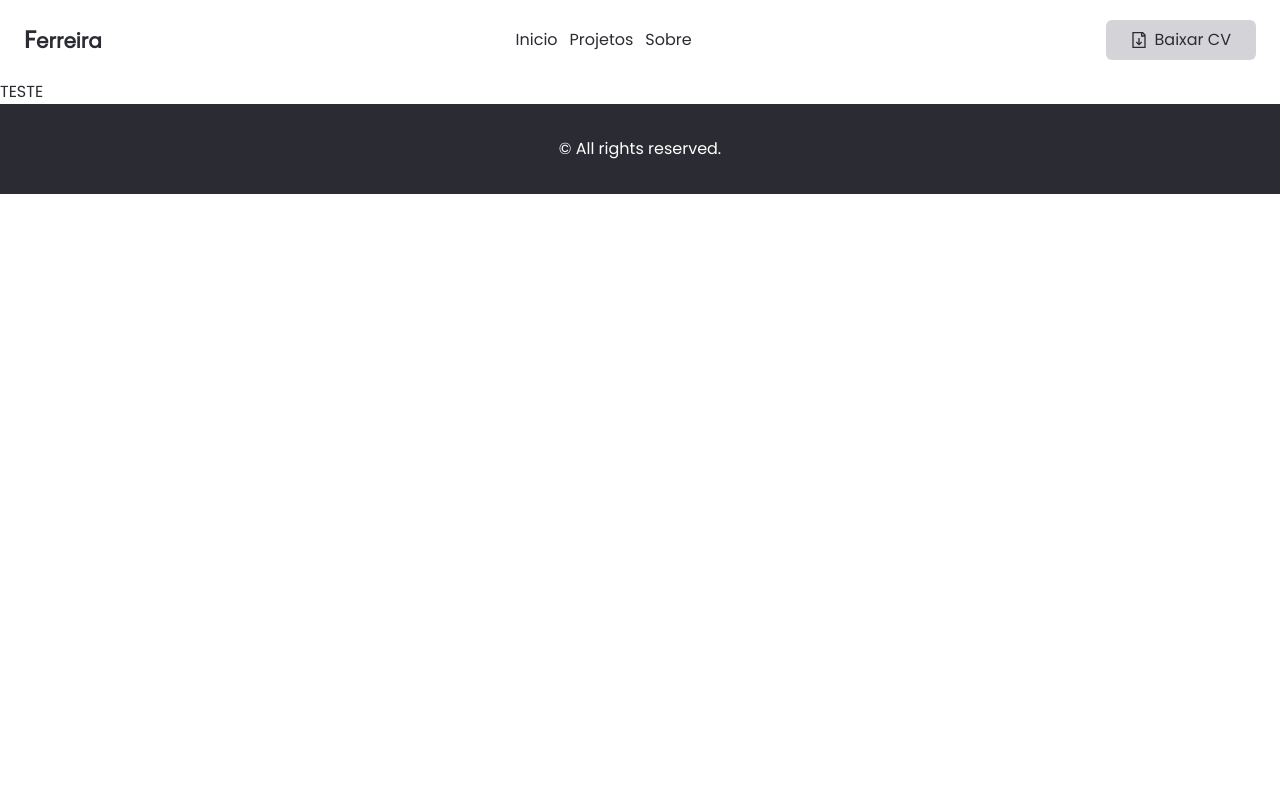
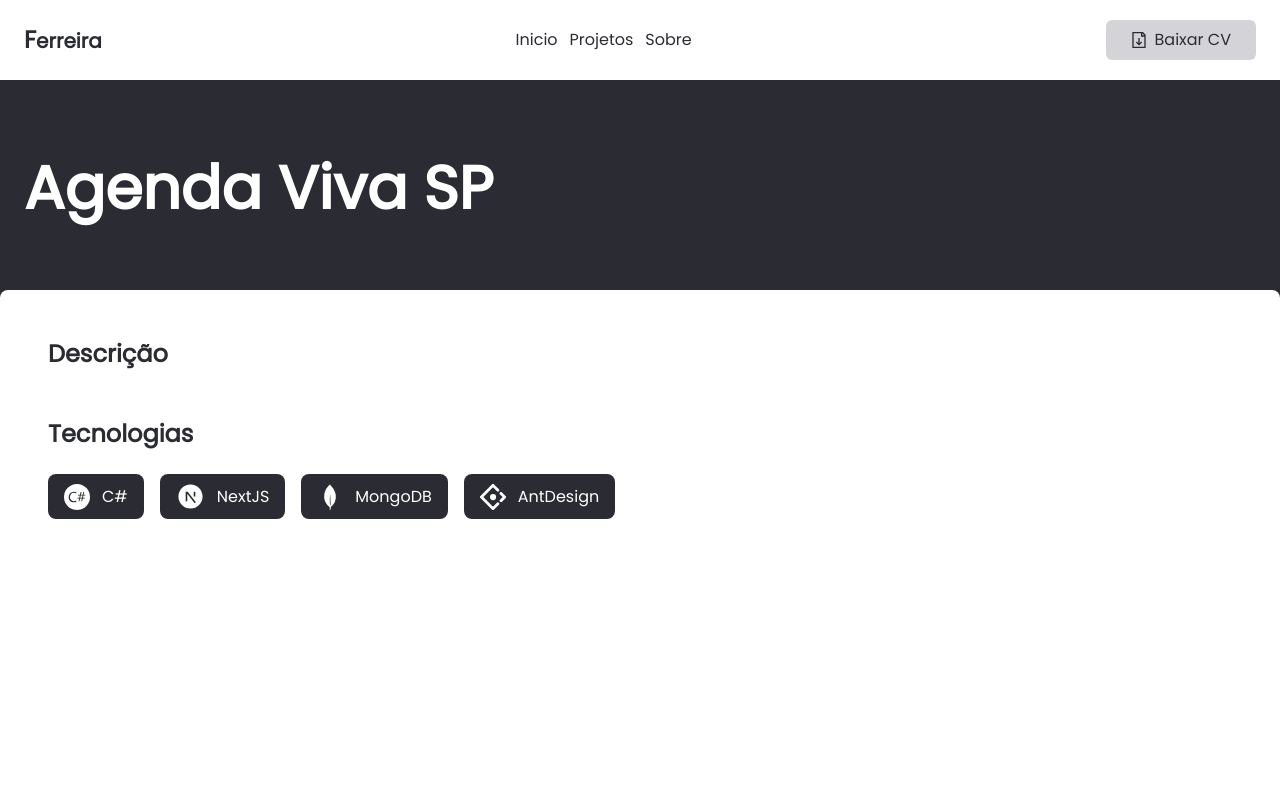
Before and after one commit to MateusSantosF/Portfolio, a React (Vite) app: page /projeto/agenda-viva-sp in a window 1280 px wide. Shown: the top 800 px of the page. Built offline with nearby package versions, Linux system fonts and the light colour scheme.

Commit message:
feat(ProjectDetail): create project details screen

```diff
--- a/src/App.tsx
+++ b/src/App.tsx
@@ -1,17 +1,16 @@
 import { BrowserRouter } from "react-router-dom"
-import AppContainer from "./shared/components/AppContainer"
 import AppRoutes from "./routes/routes"
 import Header from "@shared/components/Header"
 import Footer from "@shared/components/Footer"
+import ScrollToHashElement from "@shared/components/ScrollToHashElement"
 
 function App() {
 
   return (
     <BrowserRouter>
+      <ScrollToHashElement />
       <Header />
-      <AppContainer>
         <AppRoutes />
-      </AppContainer>
       <Footer />
     </BrowserRouter>
   )
--- a/src/pages/404.tsx
+++ b/src/pages/NotFound/404.tsx
@@ -5,7 +5,7 @@ function NotFound() {
   return <section className="h-screen flex flex-col gap-3 justify-center items-center">
     <h1 className="font-bold text-3xl text-center">Página não encontrada!</h1>
     <Button>
-        <Link  to="/">Voltar ao inicio</Link>
+        <Link to="/">Voltar ao inicio</Link>
     </Button>
   </section>;
 }
--- /dev/null
+++ b/src/pages/ProjectDetails/index.tsx
@@ -0,0 +1,53 @@
+import { projects } from "@/shared/data/projects";
+import { IProject } from "@/shared/interfaces/Project";
+import { useEffect, useState } from "react";
+import { useParams, redirect } from "react-router-dom";
+
+function ProjectDetails() {
+  const { projectId } = useParams() as { projectId: string };
+  const [project, setProject] = useState<IProject | null>(null);
+
+  useEffect(() => {
+    const targetProject = projects.find(
+      (pjt) => pjt.id.toLowerCase() === projectId.toLowerCase()
+    );
+    if (!targetProject) {
+      redirect("/");
+      return;
+    }
+
+    setProject(targetProject);
+  }, [projectId]);
+
+  return (
+    <main className="min-h-screen">
+      <header className="h-[35vh] bg-dark z-10" >
+        <div className="flex items-center container h-full" >
+          <h1 className="flex pb-16 text-6xl font-bold text-balance text-white px-6 leading-snug">
+            {project?.name}
+          </h1>
+        </div>
+      </header>
+      <section className="h-full container flex justify-center">
+        <div className="h-screen w-full p-6 md:p-12 -mt-[70px] bg-white shadow-lg rounded-t-lg flex flex-col gap-6">
+          <h2 className="text-2xl font-bold">Descrição</h2>
+          <p className="text-white">{project?.fullDescription}</p>
+
+          <h2 className="text-2xl font-bold">Tecnologias</h2>
+          <ul className="flex flex-wrap gap-4">
+            {project?.technologies?.map((tech, index) => (
+              <li
+                key={index}
+                className="bg-dark text-white px-4 py-2 rounded-lg flex gap-3 items-center"
+              >
+                {tech.icon.source}{tech.name}
+              </li>
+            ))}
+            </ul>
+        </div>
+      </section>
+    </main>
+  );
+}
+
+export default ProjectDetails;
--- a/src/pages/home/index.tsx
+++ b/src/pages/home/index.tsx
@@ -1,14 +1,16 @@
 import About from "@/modules/Home/Components/AboutSection";
 import LandPage from "@/modules/Home/Components/LandpageSection";
 import Projects from "@/modules/Home/Components/ProjectsCardsSection";
-
+import AppContainer from "@shared/components/AppContainer";
 
 function Home() {
   return (
     <main>
-     <LandPage />
-     <Projects />
-     <About />
+      <AppContainer>
+        <LandPage />
+        <Projects />
+        <About />
+      </AppContainer>
     </main>
   );
 }
--- a/src/pages/project-details/index.tsx
+++ /dev/null
@@ -1,9 +0,0 @@
-function ProjectDetails() {
-  return (
-    <div>
-      <h1>Project Details</h1>
-    </div>
-  );
-}
-
-export default ProjectDetails;
--- a/src/routes/routes.tsx
+++ b/src/routes/routes.tsx
@@ -1,7 +1,8 @@
-import { Route, Routes } from 'react-router-dom';
+import { Route, Routes} from 'react-router-dom';
 import { Fragment } from 'react/jsx-runtime';
 import Home from '../pages/home';
-import NotFound from '@/pages/404';
+import NotFound from '@/pages/NotFound/404';
+import ProjectDetails from '@/pages/ProjectDetails';
 
 
 function AppRoutes() {
@@ -9,7 +10,7 @@ function AppRoutes() {
       <Fragment>
         <Routes>
             <Route path="/" element={<Home />} />
-            <Route path="/projeto/:projectId" element={<>TESTE</>} />
+            <Route path="/projeto/:projectId" element={<ProjectDetails />} />
             <Route path="*" element={<NotFound />} />
         </Routes>
       </Fragment>
--- a/src/shared/components/Header/index.tsx
+++ b/src/shared/components/Header/index.tsx
@@ -5,6 +5,7 @@ import { GrDocumentDownload } from "react-icons/gr";
 import { MdClose } from "react-icons/md";
 import styles from "./styles.module.scss";
 import { useGoogleAnalytics } from "@/shared/hooks/useGoogleAnalytics";
+import { Link } from "react-router-dom";
 
 function Header() {
   const [isMobileMenuOpen, setIsMobileMenuOpen] = useState(false);
@@ -41,9 +42,11 @@ function Header() {
   return (
     <header className={styles["header"]} ref={headerRef}>
       <div className="flex px-6 items-center justify-between container">
-        <h2 className="font-bold text-xl">
-          <span className="text-2xl">F</span>erreira
-        </h2>
+        <a href="/">
+          <h2 className="font-bold text-xl">
+            <span className="text-2xl">F</span>erreira
+          </h2>
+        </a>
         <section className="MOBILE-MENU flex lg:hidden">
           <div
             className="space-y-2 cursor-pointer"
@@ -65,19 +68,19 @@ function Header() {
               <ul>
                 <ul className="flex flex-col text-2xl gap-3 items-center font-light">
                   <li>
-                    <HashLink href="#home" onClick={hideMobileMenu}>
+                    <Link to="/#home" onClick={hideMobileMenu}>
                       Inicio
-                    </HashLink>
+                    </Link>
                   </li>
                   <li>
-                    <HashLink href="#projects" onClick={hideMobileMenu}>
+                    <Link to="/#projects" onClick={hideMobileMenu}>
                       Projetos
-                    </HashLink>
+                    </Link>
                   </li>
                   <li>
-                    <HashLink href="#about" onClick={hideMobileMenu}>
+                    <Link to="/#about" onClick={hideMobileMenu}>
                       Sobre
-                    </HashLink>
+                    </Link>
                   </li>
                 </ul>
               </ul>
@@ -88,13 +91,13 @@ function Header() {
           <nav>
             <ul className="flex gap-3 items-center font-light">
               <li>
-                <HashLink href="#home">Inicio</HashLink>
+                <HashLink href="/#home">Inicio</HashLink>
               </li>
               <li>
-                <HashLink href="#projects">Projetos</HashLink>
+                <HashLink href="/#projects">Projetos</HashLink>
               </li>
               <li>
-                <HashLink href="#about">Sobre</HashLink>
+                <HashLink href="/#about">Sobre</HashLink>
               </li>
             </ul>
           </nav>
--- /dev/null
+++ b/src/shared/components/ScrollToHashElement/index.tsx
@@ -0,0 +1,34 @@
+import { useMemo, useEffect } from "react";
+import { useLocation } from "react-router-dom";
+
+const ScrollToHashElement = () => {
+  const location = useLocation();
+
+  const hashElement = useMemo(() => {
+    const hash = location.hash;
+    const removeHashCharacter = (str: string) => {
+      const result = str.slice(1);
+      return result;
+    };
+
+    if (hash) {
+      const element = document.getElementById(removeHashCharacter(hash));
+      return element;
+    } else {
+      return null;
+    }
+  }, [location]);
+
+  useEffect(() => {
+    if (hashElement) {
+      hashElement.scrollIntoView({
+        behavior: "smooth",
+        inline: "nearest",
+      });
+    }
+  }, [hashElement]);
+
+  return null;
+};
+
+export default ScrollToHashElement;
--- a/src/shared/data/projects.tsx
+++ b/src/shared/data/projects.tsx
@@ -1,16 +1,16 @@
-import { SiCsharp } from "react-icons/si";
+import { SiAntdesign, SiCsharp, SiDocker, SiFastapi, SiMicrosoftsqlserver, SiMongodb } from "react-icons/si";
 import { IProject } from "../interfaces/Project";
 import { RiNextjsFill } from "react-icons/ri";
 import { FaPython } from "react-icons/fa";
 
 export const projects: IProject[] = [
   {
+    id: "smac",
     name: "SMAC",
     shortDescription: "Sistema de Monitoramento e Avaliação da Cultura.",
     fullDescription: "",
     alias: "SMAC",
     url: "https://projeto-beta.example.com",
-    detailsUrl: "https://projeto-beta.example.com/detalhes",
     images: [
       {
         title: "Página Principal",
@@ -38,27 +38,25 @@ export const projects: IProject[] = [
           alt: "NextJs Logo",
         },
       },
+      {
+        name: "SQL Server",
+        url: "https://www.microsoft.com/pt-br/sql-server/sql-server-downloads",
+        icon: {
+          source: <SiMicrosoftsqlserver  size={26} />,
+          alt: "SQL Server Logo",
+        },
+      },
     ],
     partners: [
-      {
-        name: "Commerce Solutions",
-        url: "https://commercesolutions.example.com",
-        job: "Integração de Pagamentos",
-      },
-      {
-        name: "Translators Inc.",
-        url: "https://translatorsinc.example.com",
-        job: "Tradução e Localização",
-      },
     ],
   },
   {
+    id: "agenda-viva-sp",
     name: "Agenda Viva SP",
     shortDescription: "Maior plataforma de eventos do Estado de São Paulo.",
     fullDescription: "",
     alias: "VIVA SP",
     url: "https://projeto-alpha.example.com",
-    detailsUrl: "https://projeto-alpha.example.com/detalhes",
     github: "https://github.com/exemplo/projeto-alpha",
     images: [
       {
@@ -87,28 +85,34 @@ export const projects: IProject[] = [
           alt: "NextJs Logo",
         },
       },
+      {
+        name: "MongoDB",
+        url: "https://www.mongodb.com/",
+        icon: {
+          source: <SiMongodb  size={26} />,
+          alt: "MongoDB Logo",
+        },
+      },
+      {
+        name: "AntDesign",
+        url: "https://ant.design/",
+        icon: {
+          source: <SiAntdesign  size={26} />,
+          alt: "AntDesign Logo",
+        },
+      },
     ],
     partners: [
-      {
-        name: "TechCorp",
-        url: "https://techcorp.example.com",
-        job: "Desenvolvimento de Backend",
-      },
-      {
-        name: "DesignExperts",
-        url: "https://designexperts.example.com",
-        job: "UI/UX Design",
-      },
     ],
   },
   {
+    id: "turistic-guide-ai",
     name: "Turistic Guide AI",
     shortDescription:
       "Chatbot baseado em GPT-4 utilizando RAG para recomendar eventos do Agenda Viva SP.",
     fullDescription: "",
     alias: "AI GUIDE",
     url: "https://projeto-gamma.example.com",
-    detailsUrl: "https://projeto-gamma.example.com/detalhes",
     github: "https://github.com/exemplo/projeto-gamma",
     images: [
       {
@@ -122,25 +126,31 @@ export const projects: IProject[] = [
     ],
     technologies: [
       {
-        name: "C#",
-        url: "https://dotnet.microsoft.com/pt-br/languages/csharp",
+        name: "Python",
+        url: "https://www.python.org/",
         icon: {
           source: <FaPython size={26} />,
-          alt: "CSharp Logo",
+          alt: "Python Logo",
+        },
+      },
+      {
+        name: "FastAPI",
+        url: "https://fastapi.tiangolo.com/",
+        icon: {
+          source: <SiFastapi size={26} />,
+          alt: "FastAPI Logo",
+        },
+      },
+      {
+        name: "Docker",
+        url: "https://www.docker.com/",
+        icon: {
+          source: <SiDocker  size={26} />,
+          alt: "Docker Logo",
         },
       },
     ],
     partners: [
-      {
-        name: "EduTech",
-        url: "https://edutech.example.com",
-        job: "Desenvolvimento de Conteúdo",
-      },
-      {
-        name: "CertifyNow",
-        url: "https://certifynow.example.com",
-        job: "Certificação e Avaliações",
-      },
     ],
   },
 ];
```
Also changed, not shown: src/modules/Home/Components/ProjectCard/index.tsx (+5 -3 lines), src/shared/interfaces/Project.ts (+4 -3 lines).
